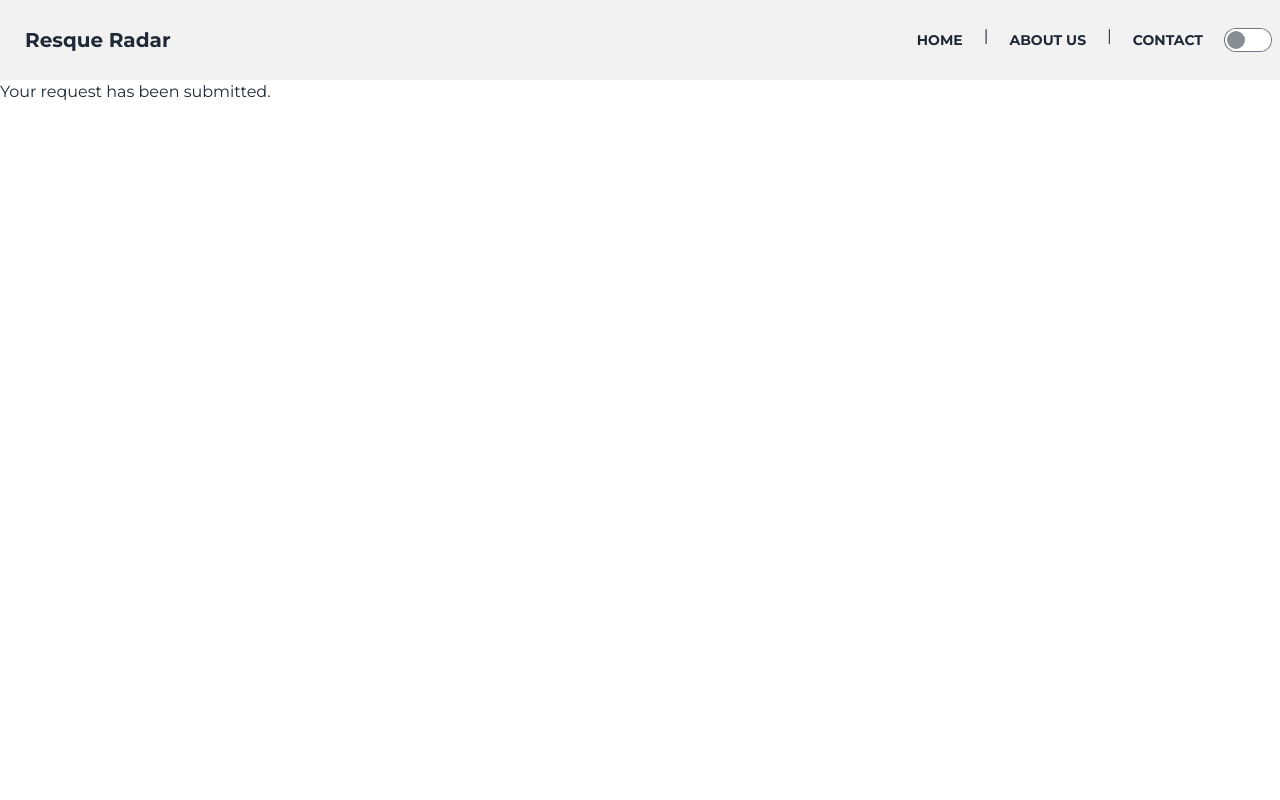
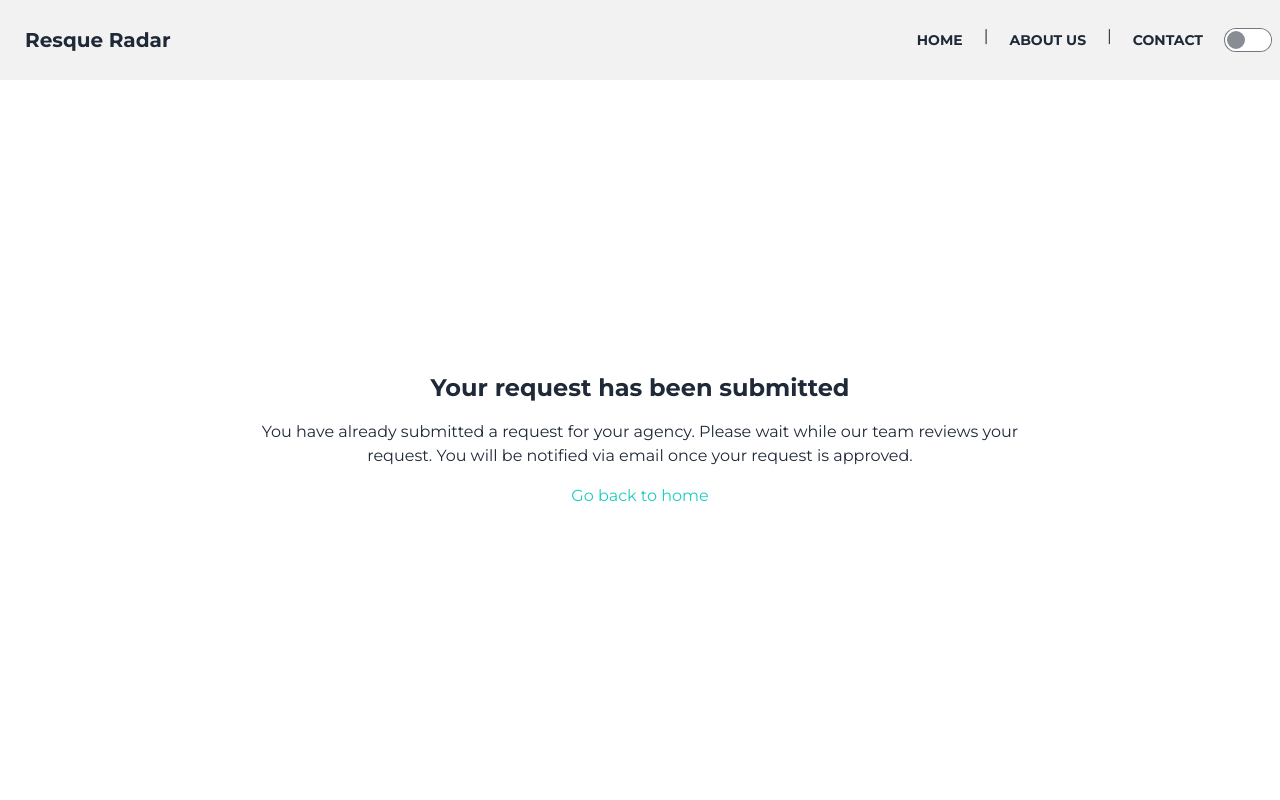
Before and after one commit to RescueRadar/resque-radar, a Django app: page /request_submitted/1/ in a window 1280 px wide. Run offline with Django 4.2, Linux system fonts and the light colour scheme; some libraries are stand-ins or nearby versions.

Commit message:
updated request page

```diff
--- a/templates/request_submitted.html
+++ b/templates/request_submitted.html
@@ -1,6 +1,4 @@
-{% extends "base.html" %} {% block main %}
-
-<!DOCTYPE html>
+{% extends "base.html" %} {% block main %} {% comment %} <!DOCTYPE html>
 <html>
 	<head>
 		<title>Request Submitted</title>
@@ -14,6 +12,29 @@
 		{% endif %}
 	</body>
 </html>
+{% endcomment %}
 
+<div class="h-[90dvh] flex items-center justify-center">
+	<div>
+		<h1 class="text-2xl font-bold text-center mb-4">Your request has been submitted</h1>
+		{% if form_submitted %}
+		<p class="max-w-3xl text-center">
+			You have already submitted a request for your agency. Please wait while our team reviews your request. You
+			will be notified via email once your request is approved.
+		</p>
+		<a href="{% url 'home' %}" class="block link link-accent no-underline hover:underline text-center mt-4"
+			>Go back to home</a
+		>
+		{% endif %} {% if not form_submitted %}
+		<p class="max-w-3xl text-center">
+			It seems like you had already submitted a request for your agency, but it has been removed. You can submit a
+			new request below.
+		</p>
+		<a href="{% url 'profile' %}" class="block link link-accent no-underline hover:underline text-center mt-4"
+			>Submit New Form</a
+		>
+		{% endif %}
+	</div>
+</div>
 
 {% endblock main %}
```
Lines whose indentation alone changed are shown as unchanged.
